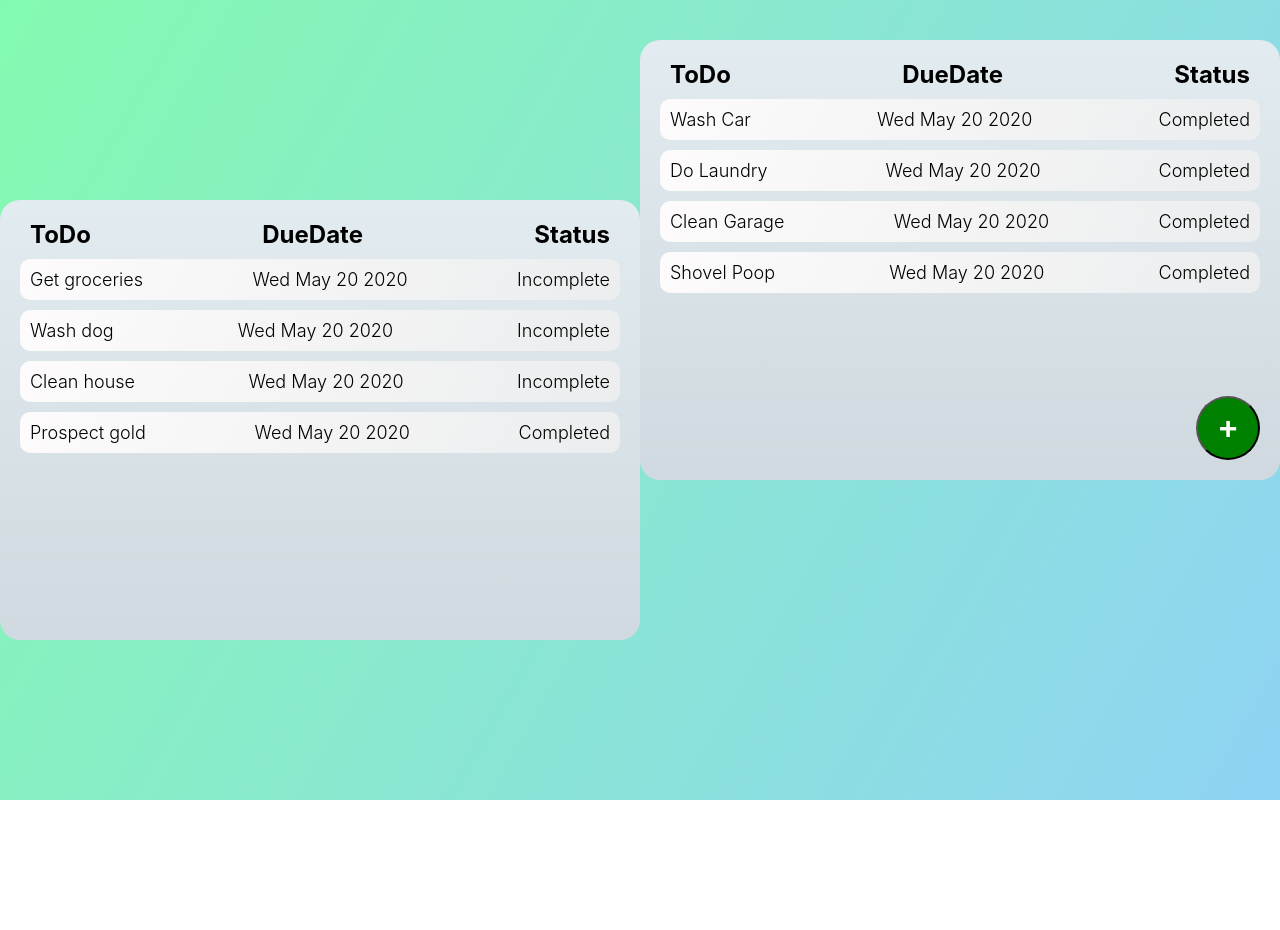
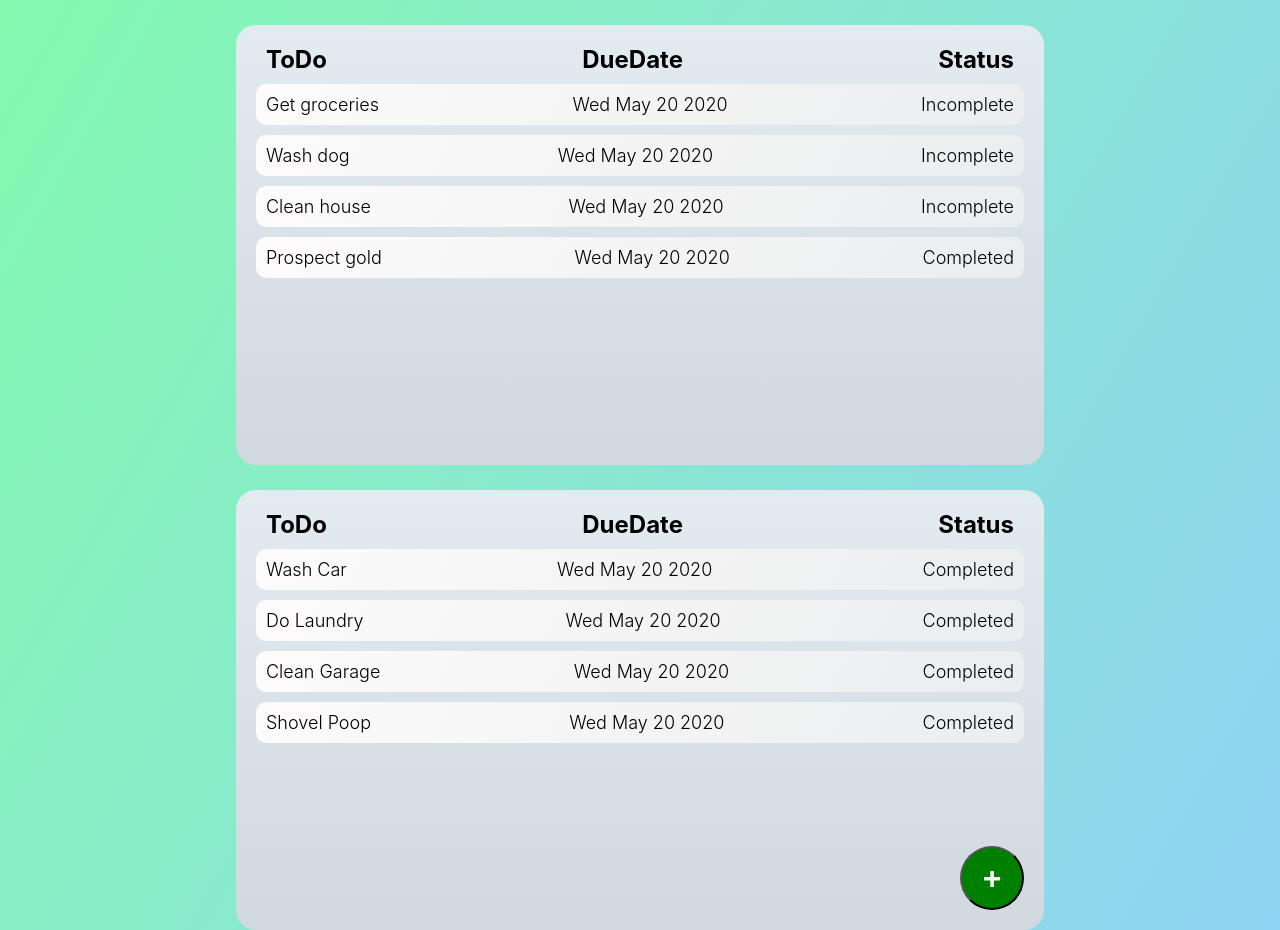
Before and after one commit to Awendling01/AAtodo, a React (Create React App) app in the folder web/: page / in a window 1280 px wide. Before the commit the page ends 800 px from the top, so only its background shows below. Built offline with nearby package versions, Linux system fonts and the light colour scheme.

Commit message:
updated the styles

```diff
--- a/web/src/App.css
+++ b/web/src/App.css
@@ -1,16 +1,18 @@
 .App {
   display: flex;
+  flex-direction: column;
   justify-content: space-around;
-  height: 100vh;
+  min-height: 100vh;
   width: 100vw;
   background-image: linear-gradient(120deg, #84fab0 0%, #8fd3f4 100%);
+  align-items: center;
 }
 
 .todoList {
   position: relative;
   height: 50vh;
   width: 60vw;
-  margin-top: 25vh;
+  margin-top: 25px;
   padding: 20px;
   background-image: linear-gradient(to top, #cfd9df 0%, #e2ebf0 100%);
   border-radius: 20px;
@@ -43,7 +45,7 @@
 }
 
 .secondList {
-  margin-top: 40px;
+  margin-top: 25px;
 }
 
 .addButton {
```
Also changed, not shown: web/src/App.tsx (+55 -0 lines).
